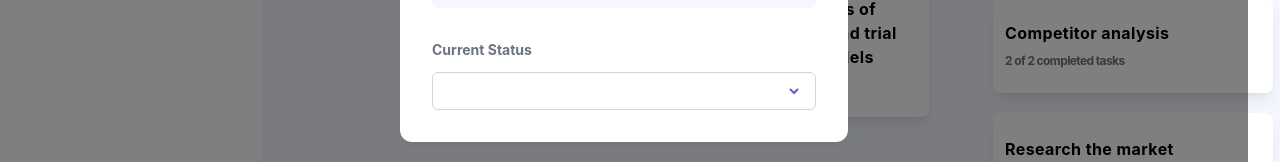
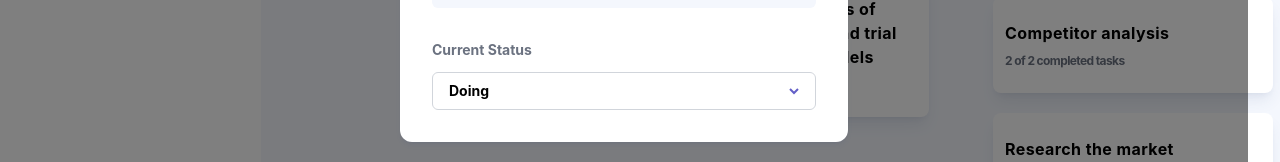
Before and after one commit to Danielseta/task-management-react, a React (Vite) app: page / in a window 1280 px wide. Both pictures are taken after a click on the element 789 px from the left and 636 px from the top of the page. Shown: the part 591-753 px from the top of the page. Built offline with nearby package versions, Linux system fonts and the light colour scheme.

Commit message:
TaskModal status selection by binding value to state

```diff
--- a/src/modals/TaskModal.jsx
+++ b/src/modals/TaskModal.jsx
@@ -77,7 +77,14 @@ function TaskModal({ taskIndex, colIndex, setIsTaskModalOpen }) {
           <label className=" text-sm dark:text-white text-gray-500">
             Current Status
           </label>
-          <select className=" select-status flex-grow px-4 py-2 rounded-md text-sm bg-transparent focus:border-0 border border-gray-300 focus:outline-[#635fc7] outline-none"></select>
+          <select
+            className=" select-status flex-grow px-4 py-2 rounded-md text-sm bg-transparent focus:border-0 border border-gray-300 focus:outline-[#635fc7] outline-none"
+            value={status}
+          >
+            {columns.map((column, i) => (
+              <option className=" status-option">{column.name}</option>
+            ))}
+          </select>
         </div>
       </div>
     </div>
```
